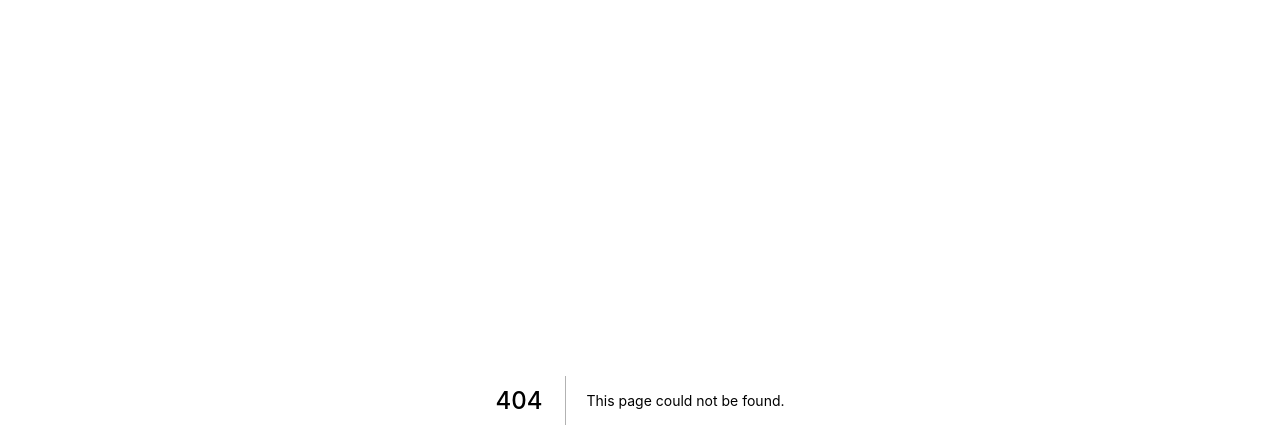
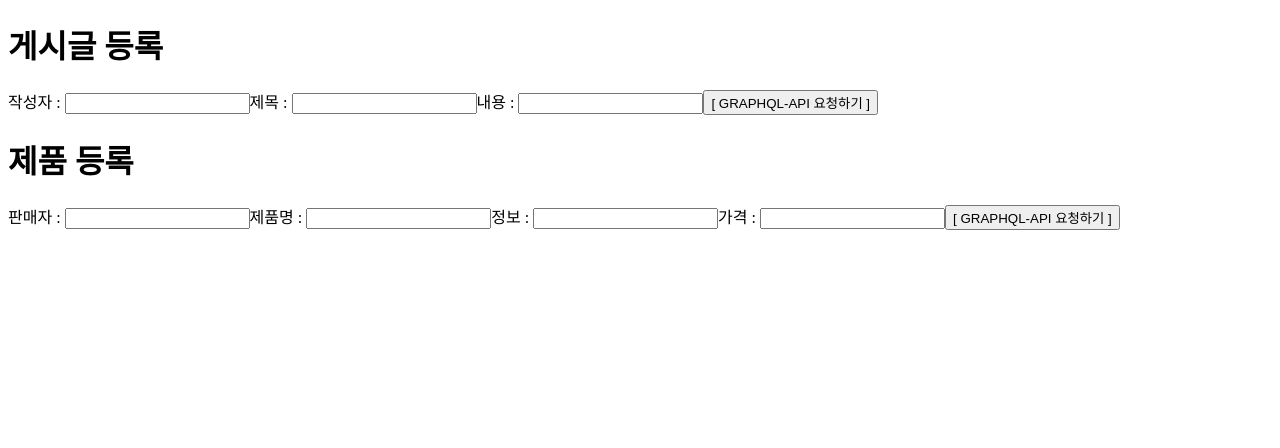
Before and after one commit to moonjjj/Study__Codecamp_frontend, a Next.js app in the folder class_quiz/: page /04-2 in a window 1280 px wide. Before the commit this address had no page. Shown: the top 448 px of the page. Built offline with nearby package versions, Linux system fonts and the light colour scheme.

Commit message:
[과제] GRAPHQL-API 요청하기

```diff
--- /dev/null
+++ b/class_quiz/pages/04-2/index.js
@@ -0,0 +1,116 @@
+/**
+ * GRAPHQL-API 요청하기
+ */
+
+import { useState } from "react";
+import { useMutation, gql } from "@apollo/client";
+
+// 1. createBoard
+const CREATE_BOARD_SETTING = gql`
+  mutation createBoard($writer: String, $title: String, $contents: String) {
+    createBoard(writer: $writer, title: $title, contents: $contents) {
+      _id
+      number
+      message
+    }
+  }
+`;
+
+// 2. createProduct
+const CREATE_PRODUCT_SETTING = gql`
+  mutation createProduct(
+    $seller: String
+    $createProductInput: CreateProductInput!
+  ) {
+    createProduct(seller: $seller, createProductInput: $createProductInput) {
+      _id
+      number
+      message
+    }
+  }
+`;
+
+export default function GraphqlMutationPage() {
+  // 1. createBoard
+  const [writer, setWriter] = useState("");
+  const [title, setTitle] = useState("");
+  const [contents, setContents] = useState("");
+  const [createBoard] = useMutation(CREATE_BOARD_SETTING);
+
+  const onClickBoardSubmit = async () => {
+    const result = await createBoard({
+      variables: {
+        writer: writer,
+        title: title,
+        contents: contents,
+      },
+    });
+    console.log(result);
+  };
+
+  const onChangeWriter = (e) => {
+    setWriter(e.target.value);
+    console.log(writer);
+  };
+  const onChangeTitle = (e) => {
+    setTitle(e.target.value);
+  };
+  const onChangeContents = (e) => {
+    setContents(e.target.value);
+  };
+
+  // 2. createProduct
+  const [seller, setSeller] = useState("");
+  const [name, setName] = useState("");
+  const [detail, setDetail] = useState("");
+  const [price, setPrice] = useState("");
+  const [createProduct] = useMutation(CREATE_PRODUCT_SETTING);
+
+  const onClickRoductSubmit = async () => {
+    const result = await createProduct({
+      variables: {
+        seller: seller,
+        createProductInput: {
+          name: name,
+          detail: detail,
+          price: price,
+        },
+      },
+    });
+
+    console.log(result);
+  };
+
+  const onChangeSeller = (e) => {
+    setSeller(e.target.value);
+  };
+  const onChangeName = (e) => {
+    setName(e.target.value);
+  };
+  const onChangeDetail = (e) => {
+    setDetail(e.target.value);
+  };
+  const onChangePrice = (e) => {
+    setPrice(Number(e.target.value));
+  };
+
+  return (
+    <>
+      <div>
+        <h1>게시글 등록</h1>
+        작성자 : <input type="text" onChange={onChangeWriter} />
+        제목 : <input type="text" onChange={onChangeTitle} />
+        내용 : <input type="text" onChange={onChangeContents} />
+        <button onClick={onClickBoardSubmit}>[ GRAPHQL-API 요청하기 ]</button>
+      </div>
+      <div>
+        <h1>제품 등록</h1>
+        판매자 : <input type="text" onChange={onChangeSeller} />
+        제품명 : <input type="text" onChange={onChangeName} />
+        정보 : <input type="text" onChange={onChangeDetail} />
+        가격 : <input type="text" onChange={onChangePrice} />
+        <button onClick={onClickRoductSubmit}>[ GRAPHQL-API 요청하기 ]</button>
+      </div>
+    </>
+  );
+}
--- a/class_quiz/pages/_app.js
+++ b/class_quiz/pages/_app.js
@@ -1,3 +1,15 @@
-export default function App({ Component, pageProps }) {
-  return <Component {...pageProps} />;
+import { ApolloClient, InMemoryCache, ApolloProvider } from "@apollo/client";
+
+export default function App({ Component }) {
+  // graphql 세팅
+  const client = new ApolloClient({
+    uri: "http://practice.codebootcamp.co.kr/graphql",
+    cache: new InMemoryCache(),
+  });
+
+  return (
+    <ApolloProvider client={client}>
+      <Component />
+    </ApolloProvider>
+  );
 }
```
Also changed, not shown: class_quiz/pages/04-1/index.js (renamed from class_quiz/pages/04-01/index.js).
